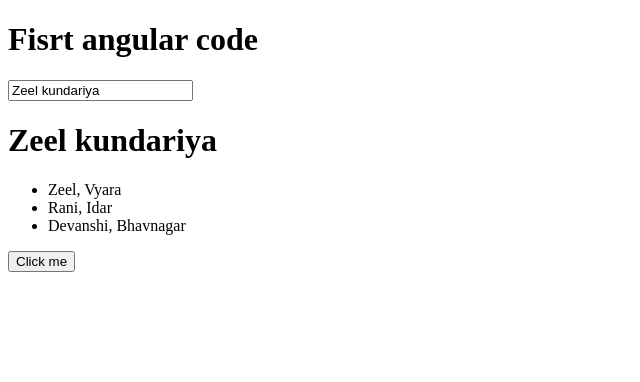
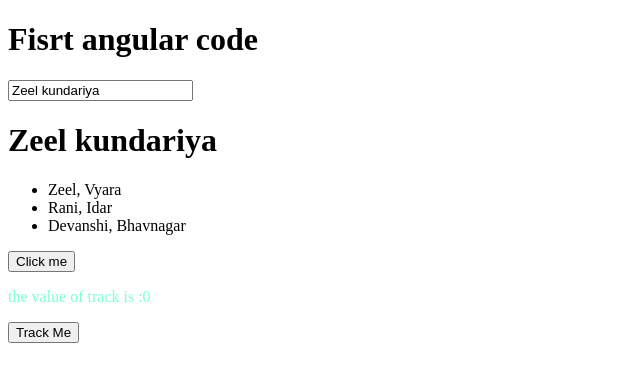
Before and after one commit to Zeelkundariya/Angular_class, an Angular app in the folder first-practical/: page / in a window 1280 px wide. Shown: the top 382 px of the page, without its empty margins (0-640 px from the left). Built offline with nearby package versions, Linux system fonts and the light colour scheme.

Commit message:
feat: Add track property and conditionally render elements based on its value

```diff
--- a/first-practical/src/app/app.html
+++ b/first-practical/src/app/app.html
@@ -16,5 +16,14 @@
 </ul>
 
 <h1 *ngIf="show" >The value show is :{{show}}</h1>
+<button (click) = "changeShow()"> Click me</button>
 
-<button (click) = "changeShow()"> Click me</button>
+
+
+<p *ngIf="track == 0 " style="color: aquamarine;">the value of track is :0</p>
+<p *ngIf="track == 1" style="color: blueviolet;">the value of track is :1</p>
+<p *ngIf="track == 2 " style="color: red;">the value of track is :2</p>
+<p *ngIf="track ==  3 " style="color: yellow;">the value of track is :3</p>
+<p *ngIf="track == 4" style="color: green;">the value of track is :4</p>
+
+<button (click) = "changeTrack()">Track Me</button>
--- a/first-practical/src/app/app.ts
+++ b/first-practical/src/app/app.ts
@@ -42,6 +42,17 @@ changeShow(){
   }
 }
 
+
+track = 0;
+
+changeTrack(){
+  if(this.track == 4){
+    this.track = 0;
+  }else{
+    this.track = this.track +1;
+  }
+}
+
   // nameDisplay(a:number,b:number){
 //   let name = 13;
 //   this.name = true;
```
